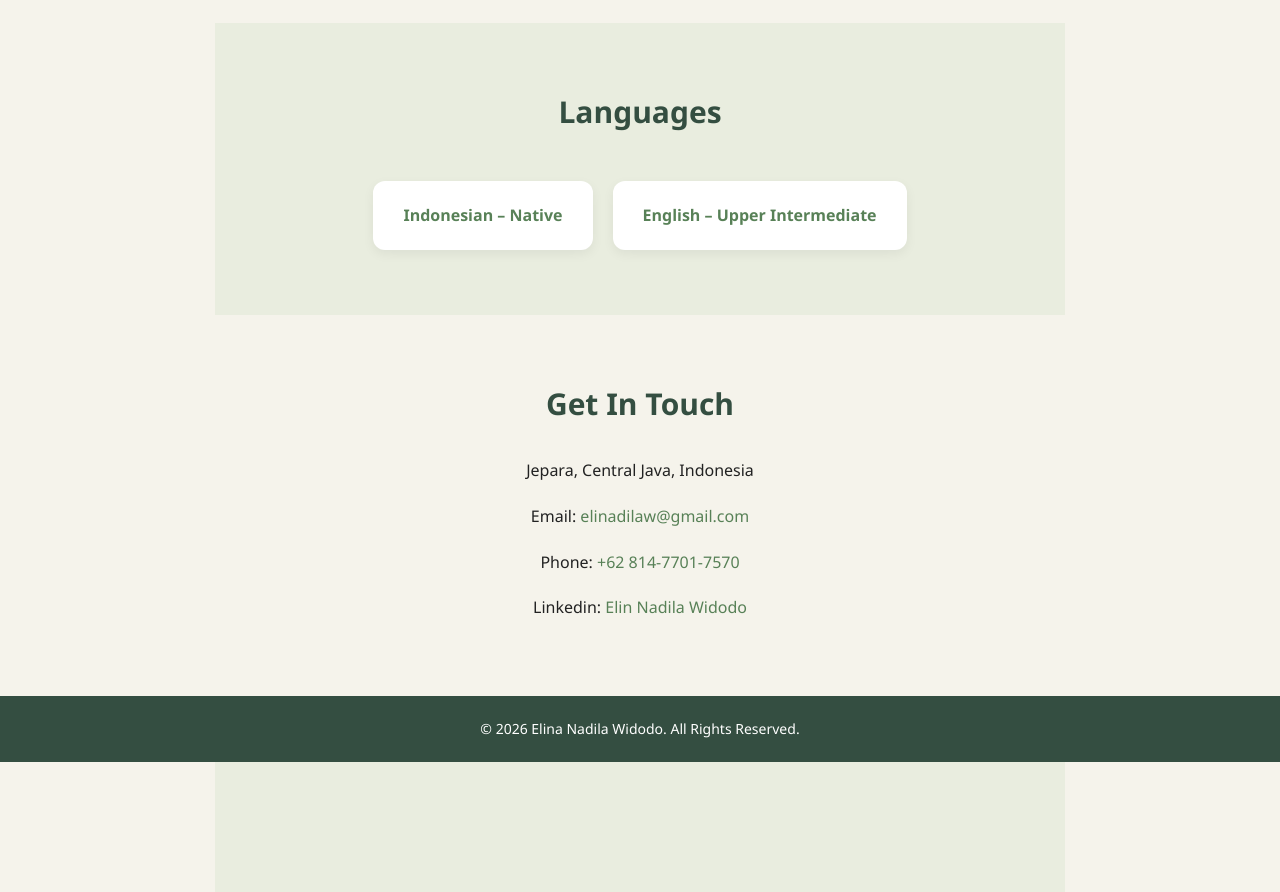
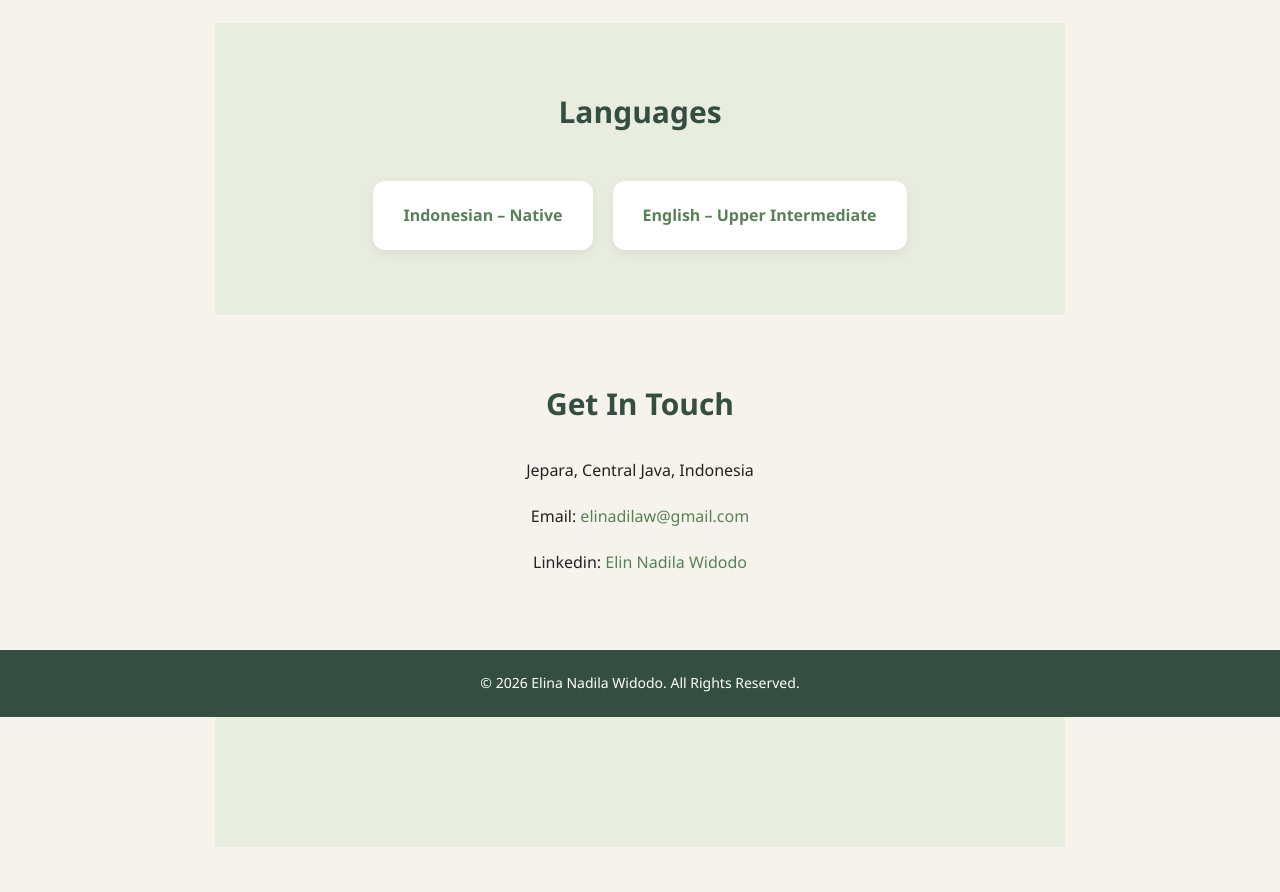
Before and after one commit to elinadila/elina-portofolio, a plain HTML site: page index.html in a window 1280 px wide. Shown: the part 5139-6031 px from the top of the page. After the commit the page ends 5986 px from the top, so only its background shows below. Drawn offline with Linux system fonts and the light colour scheme.

Commit message:
Update index.html

```diff
--- a/index.html
+++ b/index.html
@@ -260,15 +260,6 @@
         <a href="mailto:elinadilaw@gmail.com">
             elinadilaw@gmail.com
         </a>
-    </p>
-
-    <p>
-        Phone:
-        <a href="tel:+6281477017570">
-            +62 814-7701-7570
-        </a>
-    </p>
-
     <p>
         Linkedin:
         <a href="https://www.linkedin.com/in/elin-nadila-widodo-308590425/"
```
